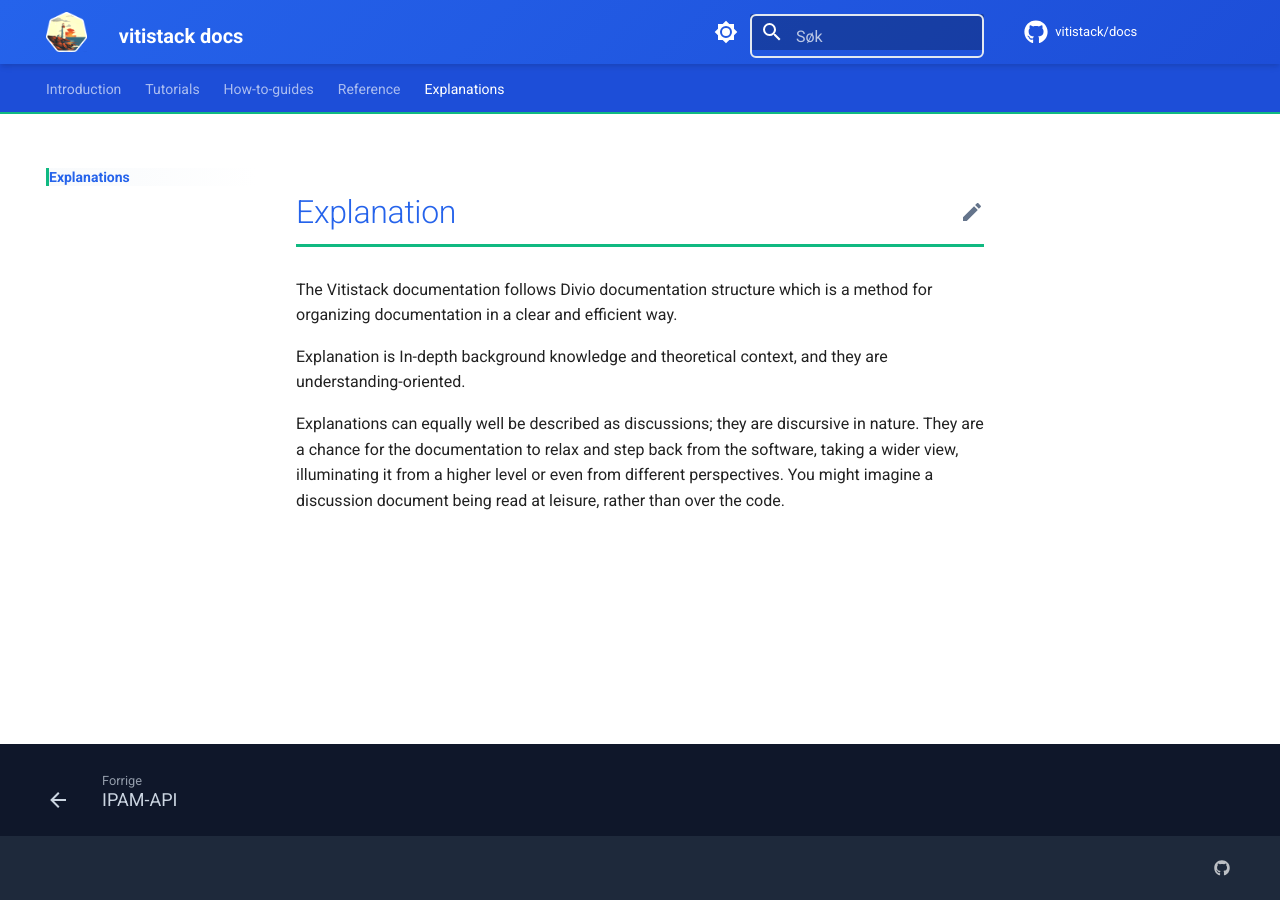
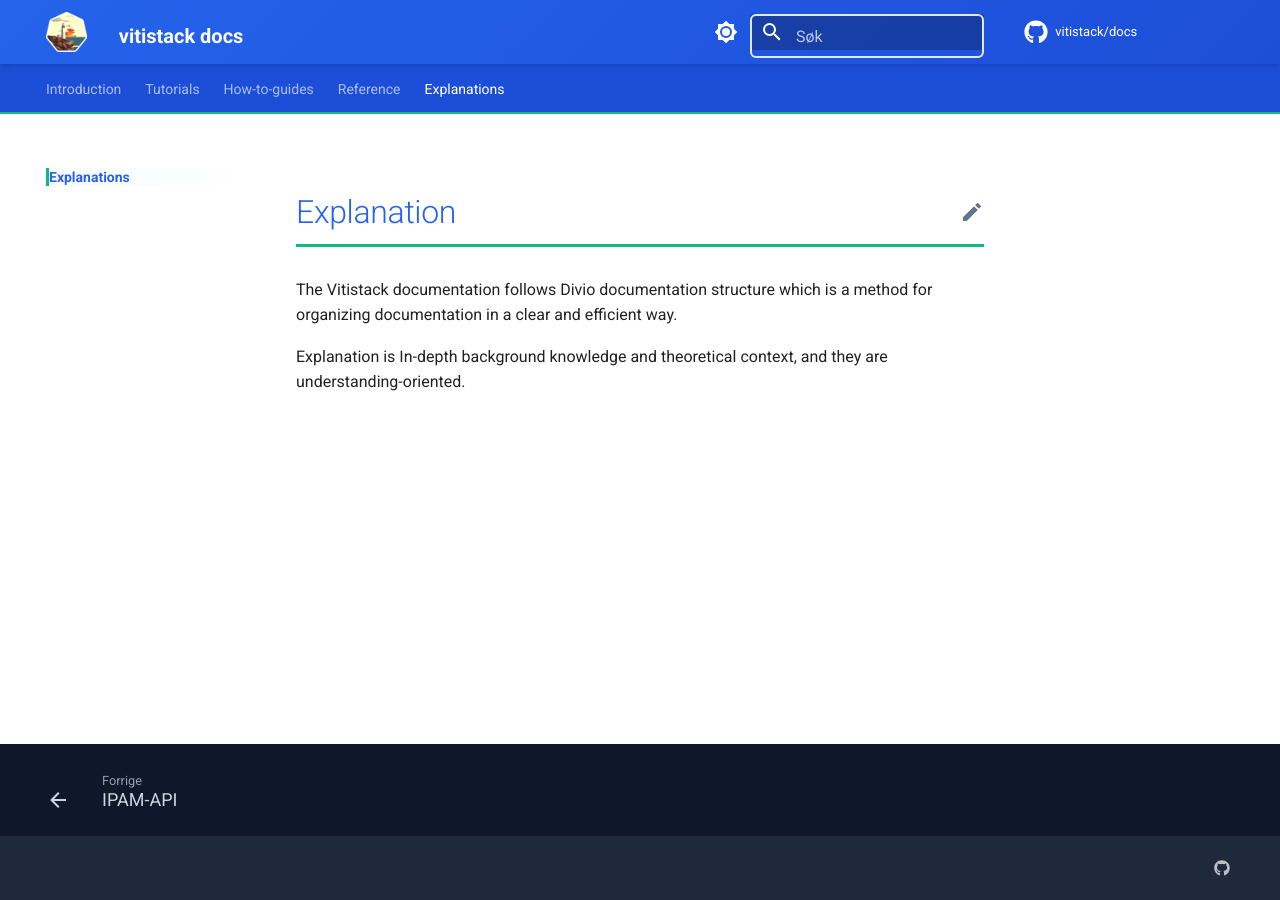
Before and after one commit to vitistack/docs, an MkDocs documentation site: the page built from docs/explanation/index.md, in a window 1280 px wide. Built offline with MkDocs 1.6.1 and Material for MkDocs 9.7.7, drawn with Linux system fonts in a browser that asks for light colours; comment, search, counter and statistics services are not loaded.

Commit message:
removed some text for explanation index

```diff
--- a/docs/explanation/index.md
+++ b/docs/explanation/index.md
@@ -3,5 +3,3 @@
 The Vitistack documentation follows Divio documentation structure which is a method for organizing documentation in a clear and efficient way.
 
 Explanation is In-depth background knowledge and theoretical context, and they are understanding-oriented.
-
-Explanations can equally well be described as discussions; they are discursive in nature. They are a chance for the documentation to relax and step back from the software, taking a wider view, illuminating it from a higher level or even from different perspectives. You might imagine a discussion document being read at leisure, rather than over the code.
```
